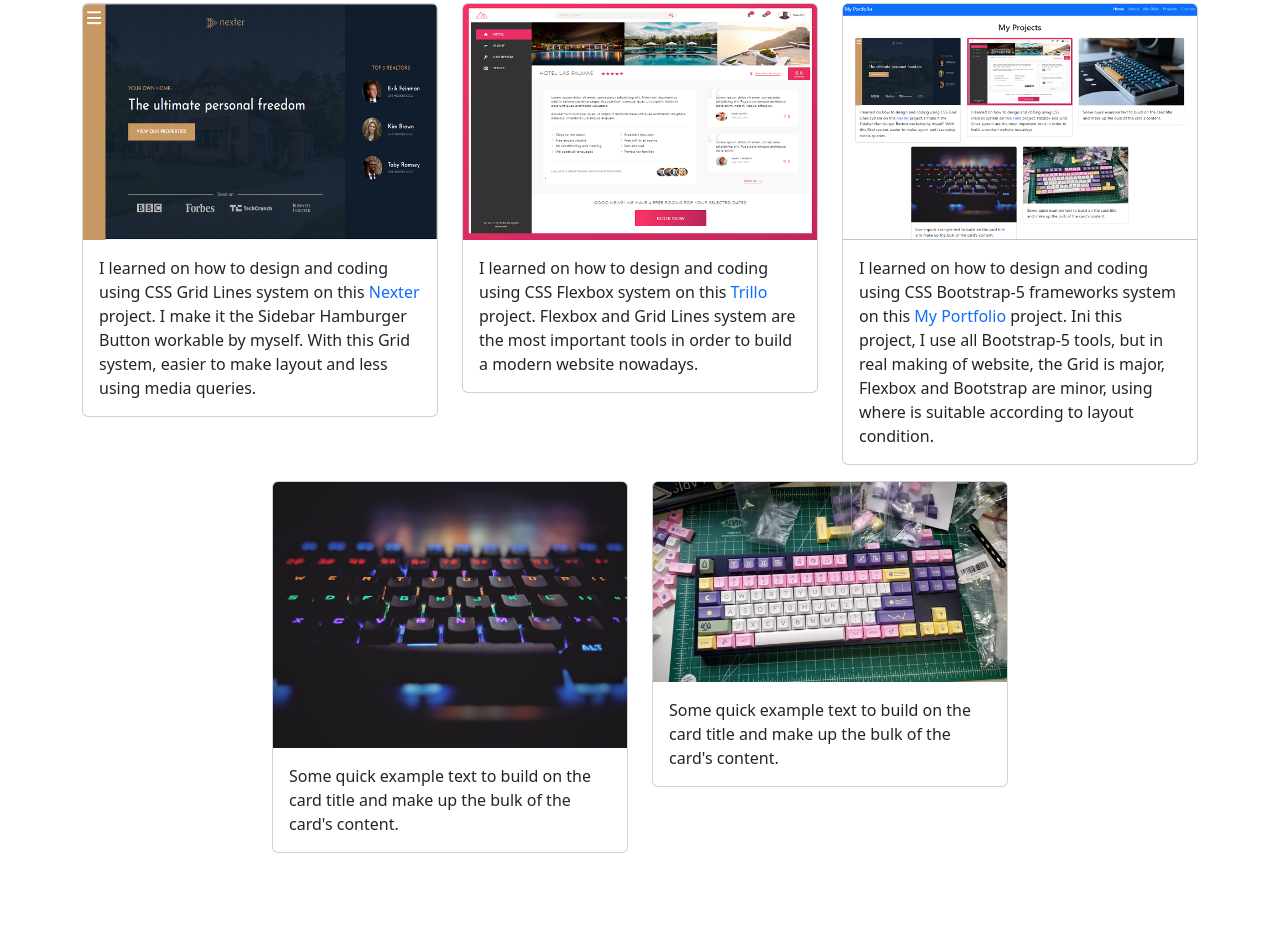
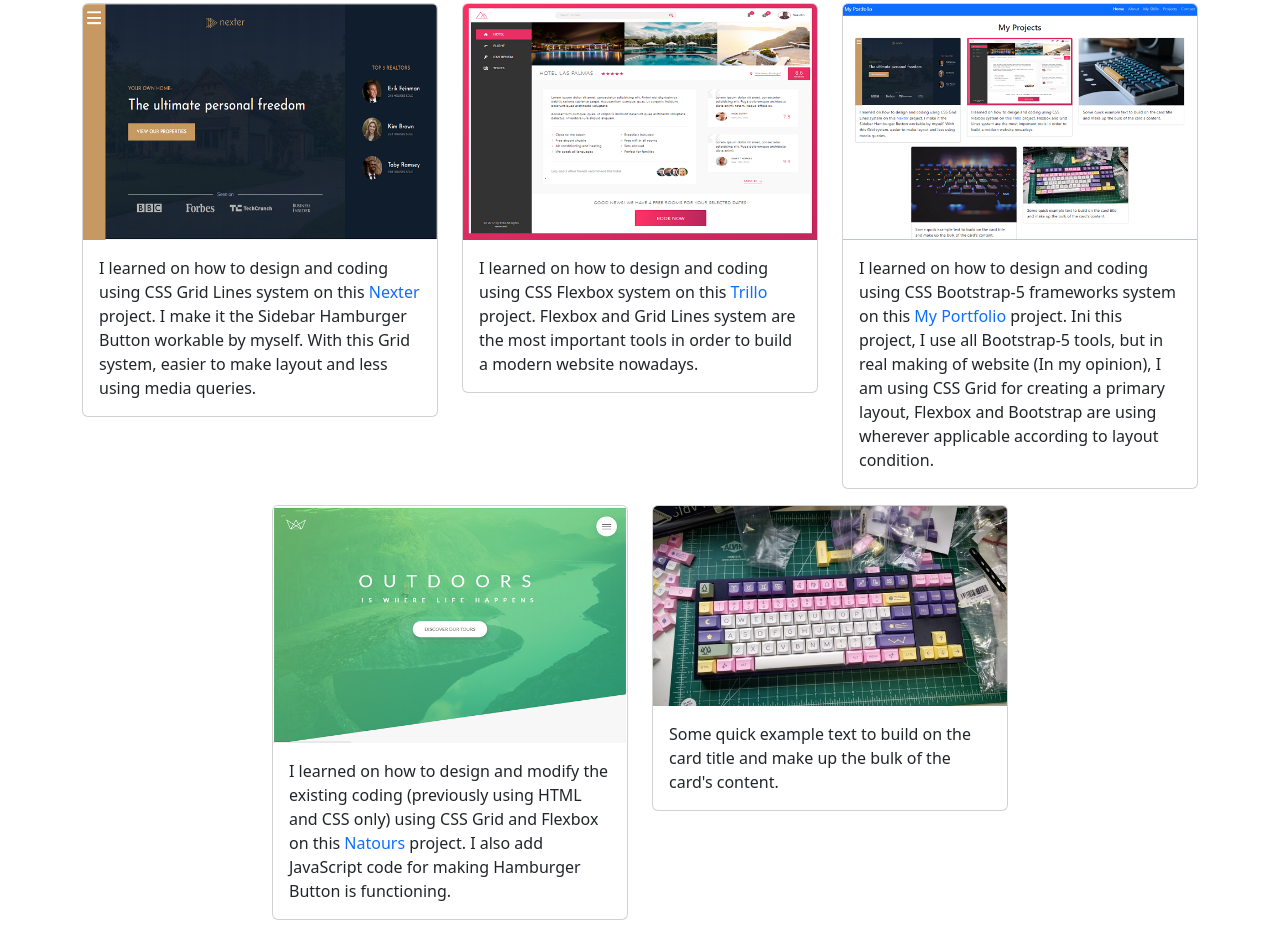
Before and after one commit to Saaidin/saaidin.github.io, a plain HTML site: page index.html in a window 1280 px wide. Shown: the part 2546-3480 px from the top of the page. Drawn offline with nearby package versions, Linux system fonts and the light colour scheme.

Commit message:
add new learning project-4-natours
add cover project natours and some wording explanation

```diff
--- a/index.html
+++ b/index.html
@@ -157,7 +157,7 @@
               <img src="img/projects/nexter-cover-1-min.png" class="card-img-top" alt="Project 1">
               <div class="card-body">
                 <p class="card-text">I learned on how to design and coding using CSS
-                  Grid Lines system on this <a href='https://saaidin-project-1-nexter.netlify.app' target='_blank'>Nexter</a> project. I make it the Sidebar Hamburger Button workable by myself. With this Grid system, easier to make layout and less using media queries.</p>
+                  Grid Lines system on this <a href='https://nexter-p1.dinwebdev.com' target='_blank'>Nexter</a> project. I make it the Sidebar Hamburger Button workable by myself. With this Grid system, easier to make layout and less using media queries.</p>
               </div>
             </div>
           </div>
@@ -175,16 +175,16 @@
             <div class="card" >
               <img src="img/projects/cover-my-portfolio.min.png" class="card-img-top" alt="Project 3">
               <div class="card-body">
-                <p class="card-text">I learned on how to design and coding using CSS Bootstrap-5 frameworks system on this <a href='https://dinwebdev.com' target='_blank'>My Portfolio</a> project. Ini this project, I use all Bootstrap-5 tools, but in real making of website, the Grid is major, Flexbox and Bootstrap are minor, using where is suitable according to layout condition.</p>
+                <p class="card-text">I learned on how to design and coding using CSS Bootstrap-5 frameworks system on this <a href='https://dinwebdev.com' target='_blank'>My Portfolio</a> project. Ini this project, I use all Bootstrap-5 tools, but in real making of website (In my opinion), I am using CSS Grid for creating a primary layout, Flexbox and Bootstrap are using wherever applicable according to layout condition.</p>
               </div>
             </div>
           </div>
 
           <div class="col-md-4 mb-3">
             <div class="card" >
-              <img src="img/projects/4.jpg" class="card-img-top" alt="Project 4">
+              <img src="img/projects/cover-natours-p3.min.png" class="card-img-top" alt="Project 4">
               <div class="card-body">
-                <p class="card-text">Some quick example text to build on the card title and make up the bulk of the card's content.</p>
+                <p class="card-text">I learned on how to design and modify the existing coding (previously using HTML and CSS only) using CSS Grid and Flexbox on this <a href='https://saaidin-natours-p3.netlify.app' target='_blank'>Natours</a> project. I also add JavaScript code for making Hamburger Button is functioning.</p>
               </div>
             </div>
           </div>
```
Also changed, not shown: img/projects/cover-natours-p3.PNG (added), img/projects/cover-natours-p3.min.png (added).
